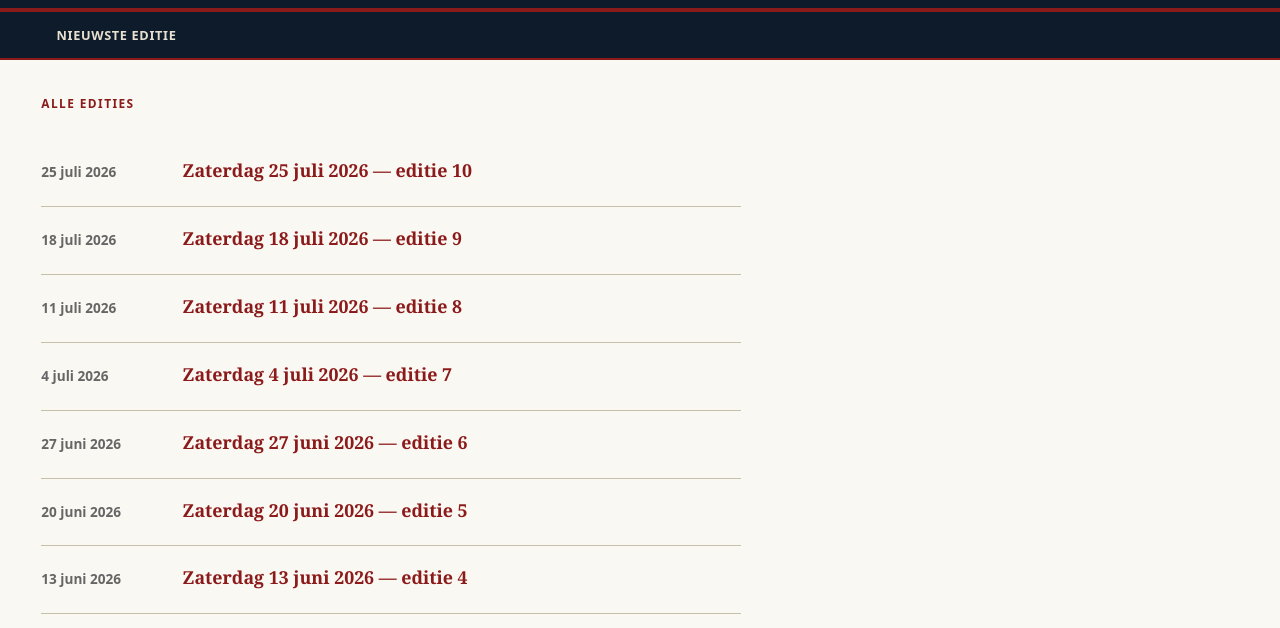
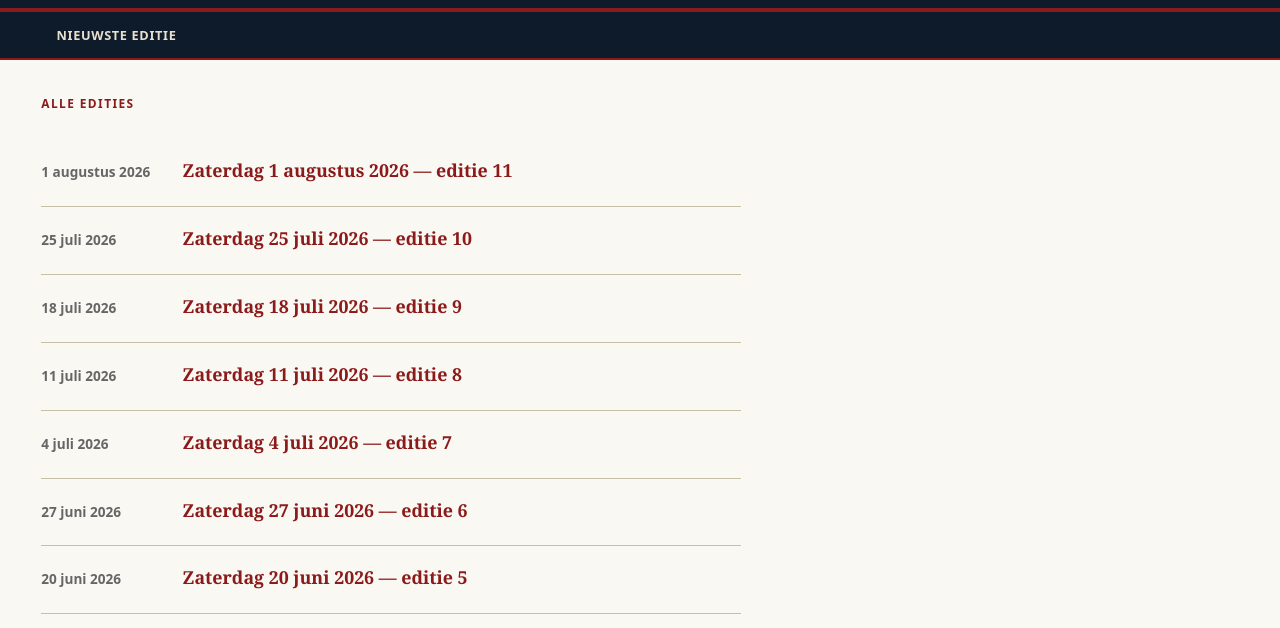
Before and after one commit to resonancebythies/weekkrant, a plain HTML site: page archief/index.html in a window 1280 px wide. Shown: the part 142-770 px from the top of the page. Drawn offline with Linux system fonts and the light colour scheme.

Commit message:
archief bijgewerkt — editie 11

```diff
--- a/archief/index.html
+++ b/archief/index.html
@@ -32,6 +32,13 @@
       <h2 class="sectie-kop">Alle edities</h2>
       <div class="archief-lijst">
         <div class="archief-item">
+  <div class="archief-datum">1 augustus 2026</div>
+  <div>
+    <a class="archief-link-titel" href="2026-08-01/">Zaterdag 1 augustus 2026 — editie 11</a>
+    <p class="archief-samenvatting"></p>
+  </div>
+</div>
+<div class="archief-item">
   <div class="archief-datum">25 juli 2026</div>
   <div>
     <a class="archief-link-titel" href="2026-07-25/">Zaterdag 25 juli 2026 — editie 10</a>
```
